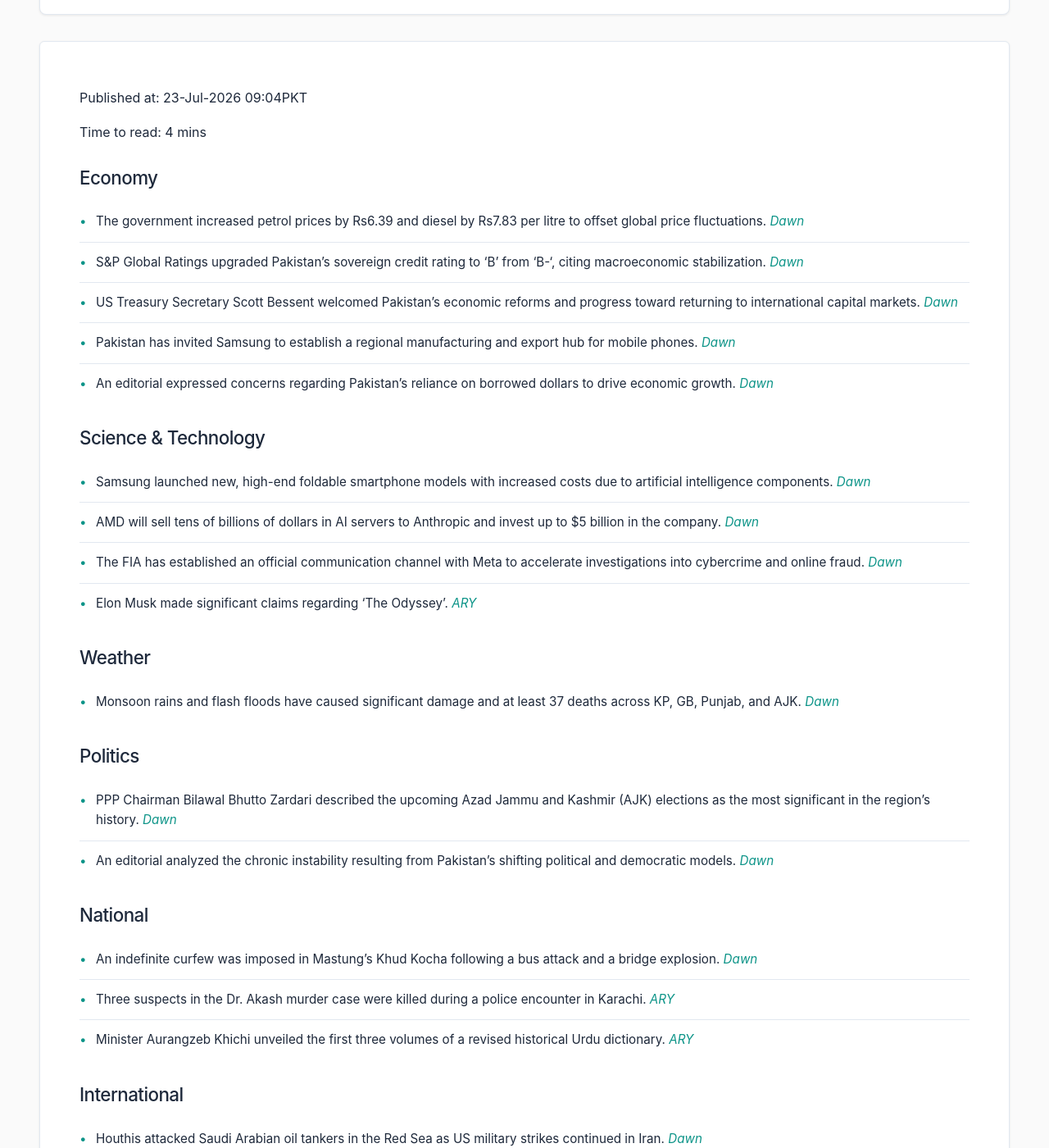
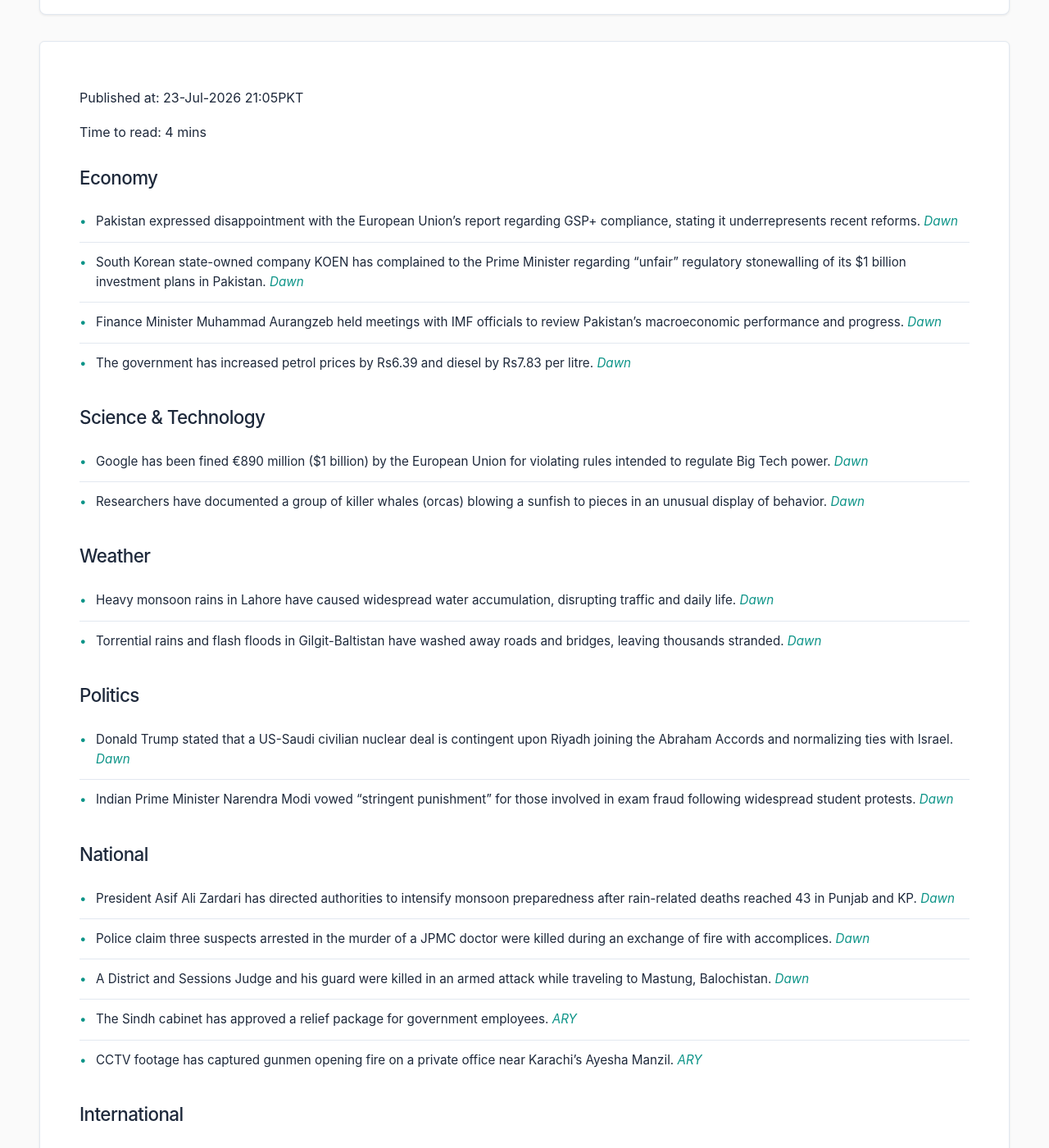
Before and after one commit to zsubzwary/news, a Jekyll site: the page built from en/index.md, in a window 1280 px wide and 1400 px high, scrolled down 209 px. Shown: the whole window at 82% size. Built offline with Jekyll 4.4.1, drawn with Linux system fonts in a browser that asks for light colours; some web fonts are replaced; comment, search, counter and statistics services are not loaded; some of the changed text lies outside the part shown.

Commit message:
DateTime; 2026-07-23T16:05:08.924Z

```diff
--- a/en/index.md
+++ b/en/index.md
@@ -4,49 +4,50 @@ title: Pakistan News Briefing
 lang: en
 ---
 
-Published at: 23-Jul-2026 09:04PKT
+Published at: 23-Jul-2026 21:05PKT
 
 Time to read: 4 mins
 
 ### Economy
-- The government increased petrol prices by Rs6.39 and diesel by Rs7.83 per litre to offset global price fluctuations. *[Dawn](https://www.dawn.com/news/2017573/govt-increases-petrol-price-by-rs639-diesel-by-rs783-per-litre)*
-- S&P Global Ratings upgraded Pakistan's sovereign credit rating to 'B' from 'B-', citing macroeconomic stabilization. *[Dawn](https://www.dawn.com/news/2017530/sampp-global-ratings-upgrades-pakistans-sovereign-credit-rating-to-b)*
-- US Treasury Secretary Scott Bessent welcomed Pakistan’s economic reforms and progress toward returning to international capital markets. *[Dawn](https://www.dawn.com/news/2017582/us-treasury-secretary-welcomes-pakistans-economic-reforms-return-to-capital-markets)*
-- Pakistan has invited Samsung to establish a regional manufacturing and export hub for mobile phones. *[Dawn](https://www.dawn.com/news/2017651/samsung-invited-to-make-pakistan-its-export-hub)*
-- An editorial expressed concerns regarding Pakistan's reliance on borrowed dollars to drive economic growth. *[Dawn](https://www.dawn.com/news/2017710/here-come-the-dollars)*
+- Pakistan expressed disappointment with the European Union's report regarding GSP+ compliance, stating it underrepresents recent reforms. *[Dawn](https://www.dawn.com/news/2017763/pakistan-disappointed-with-eu-report-on-gsp-compliance-issues-says-it-understates-reforms)*
+- South Korean state-owned company KOEN has complained to the Prime Minister regarding "unfair" regulatory stonewalling of its $1 billion investment plans in Pakistan. *[Dawn](https://www.dawn.com/news/2017816/koe23jl26)*
+- Finance Minister Muhammad Aurangzeb held meetings with IMF officials to review Pakistan's macroeconomic performance and progress. *[Dawn](https://www.dawn.com/news/2017749/finance-minister-reviews-pakistans-macroeconomic-performance-in-meeting-with-imf-officials)*
+- The government has increased petrol prices by Rs6.39 and diesel by Rs7.83 per litre. *[Dawn](https://www.dawn.com/news/2017573/govt-increases-petrol-price-by-rs639-diesel-by-rs783-per-litre)*
 
 ### Science & Technology
-- Samsung launched new, high-end foldable smartphone models with increased costs due to artificial intelligence components. *[Dawn](https://www.dawn.com/news/2017571/samsung-launches-new-more-expensive-foldable-smartphones)*
-- AMD will sell tens of billions of dollars in AI servers to Anthropic and invest up to $5 billion in the company. *[Dawn](https://www.dawn.com/news/2017572/amd-to-sell-anthropic-tens-of-billions-in-ai-servers-invest-up-to-5bn-in-startup)*
-- The FIA has established an official communication channel with Meta to accelerate investigations into cybercrime and online fraud. *[Dawn](https://www.dawn.com/news/2017659/fia-partners-with-meta-to-expedite-cybercrime-investigation)*
-- Elon Musk made significant claims regarding 'The Odyssey'. *[ARY](https://arynews.tv/elon-musk-makes-big-claim-about-the-odyssey)*
+- Google has been fined €890 million ($1 billion) by the European Union for violating rules intended to regulate Big Tech power. *[Dawn](https://www.dawn.com/news/2017814/google-hit-with-1bn-eu-fine-in-constructive-talks-to-avoid-more-penalties)*
+- Researchers have documented a group of killer whales (orcas) blowing a sunfish to pieces in an unusual display of behavior. *[Dawn](https://www.dawn.com/news/2017825/killer-whales-orcas-blow-fish-to-bits-for-fun-researchers-say)*
 
 ### Weather
-- Monsoon rains and flash floods have caused significant damage and at least 37 deaths across KP, GB, Punjab, and AJK. *[Dawn](https://www.dawn.com/news/2017677/rains-wreak-havoc-on-kp-gb-and-punjab-as-death-toll-rises-to-37)*
+- Heavy monsoon rains in Lahore have caused widespread water accumulation, disrupting traffic and daily life. *[Dawn](https://www.dawn.com/news/2017831/heavy-monsoon-rains-lash-lahore-disrupt-routine-life)*
+- Torrential rains and flash floods in Gilgit-Baltistan have washed away roads and bridges, leaving thousands stranded. *[Dawn](https://www.dawn.com/news/2017826/torrential-rains-disrupt-travel-across-gb-as-floods-wash-away-roads-bridges)*
 
 ### Politics
-- PPP Chairman Bilawal Bhutto Zardari described the upcoming Azad Jammu and Kashmir (AJK) elections as the most significant in the region's history. *[Dawn](https://www.dawn.com/news/2017539/ppp-chairman-calls-upcoming-ajk-elections-most-significant-in-history)*
-- An editorial analyzed the chronic instability resulting from Pakistan's shifting political and democratic models. *[Dawn](https://www.dawn.com/news/2017712/democratic-disconnect)*
+- Donald Trump stated that a US-Saudi civilian nuclear deal is contingent upon Riyadh joining the Abraham Accords and normalizing ties with Israel. *[Dawn](https://www.dawn.com/news/2017738/trump-says-us-saudi-nuclear-deal-subject-to-riyadh-joining-abraham-accords)*
+- Indian Prime Minister Narendra Modi vowed "stringent punishment" for those involved in exam fraud following widespread student protests. *[Dawn](https://www.dawn.com/news/2017750/modi-vows-punishment-for-exam-fraud-in-first-comments-on-indian-student-protests)*
 
 ### National
-- An indefinite curfew was imposed in Mastung’s Khud Kocha following a bus attack and a bridge explosion. *[Dawn](https://www.dawn.com/news/2017589/curfew-imposed-in-mastungs-khud-kocha-after-bus-attack-bridge-blast)*
-- Three suspects in the Dr. Akash murder case were killed during a police encounter in Karachi. *[ARY](https://arynews.tv/dr-akash-murder-three-suspects-killed-in-police-encounter)*
-- Minister Aurangzeb Khichi unveiled the first three volumes of a revised historical Urdu dictionary. *[ARY](https://arynews.tv/minister-aurangzeb-khichi-unveils-first-three-volumes-of-revised-historical-urdu-dictionary)*
+- President Asif Ali Zardari has directed authorities to intensify monsoon preparedness after rain-related deaths reached 43 in Punjab and KP. *[Dawn](https://www.dawn.com/news/2017746/authorities-told-to-step-up-monsoon-preparedness-as-rain-related-deaths-in-punjab-kp-reach-43)*
+- Police claim three suspects arrested in the murder of a JPMC doctor were killed during an exchange of fire with accomplices. *[Dawn](https://www.dawn.com/news/2017795/suspects-arrested-in-jpmc-doctor-murder-case-killed-in-exchange-of-fire-with-accomplices-police-claim)*
+- A District and Sessions Judge and his guard were killed in an armed attack while traveling to Mastung, Balochistan. *[Dawn](https://www.dawn.com/news/2017787/sessions-judge-his-guard-killed-after-vehicles-targeted-en-route-to-mastung)*
+- The Sindh cabinet has approved a relief package for government employees. *[ARY](https://arynews.tv/sindh-cabinet-approves-relief-package-for-government-employees)*
+- CCTV footage has captured gunmen opening fire on a private office near Karachi’s Ayesha Manzil. *[ARY](https://arynews.tv/karachi-ayesha-manzil-cctv-footage-july-23-2026)*
 
 ### International
-- Houthis attacked Saudi Arabian oil tankers in the Red Sea as US military strikes continued in Iran. *[Dawn](https://www.dawn.com/news/2017740/houthis-attack-saudi-tankers-in-red-sea-as-us-strikes-iran-for-12th-consecutive-day)*
-- The United States announced a civilian nuclear deal with Saudi Arabia, including non-proliferation safeguards. *[Dawn](https://www.dawn.com/news/2017738/us-announces-civilian-nuclear-deal-with-saudi-arabia-says-it-includes-non-proliferation-safeguards)*
-- Iranian President Pezeshkian called for strengthened Pakistan-Iran relations and increased unity among Muslim countries. *[Dawn](https://www.dawn.com/news/2017654/iranian-president-pezeshkian-calls-for-strengthening-pak-iran-relations)*
-- Pakistan expressed opposition to externally imposed solutions for Syria, advocating for a Syrian-led justice process. *[Dawn](https://www.dawn.com/news/2017641/pakistan-opposes-externally-imposed-solutions-for-syria)*
-- ICC member states are set to vote on whether to remove chief prosecutor Karim Khan following allegations of misconduct. *[Dawn](https://www.dawn.com/news/2017553/international-criminal-courts-members-to-vote-on-firing-prosecutor-khan-over-alleged-misconduct)*
-- The US House passed a $1 trillion defense bill despite concerns regarding Iran and Israel. *[ARY](https://arynews.tv/us-house-passes-1-trillion-defense-bill-despite-iran-israel-concerns)*
-- A US Senate panel approved a bill aimed at cracking down on Chinese vehicles. *[ARY](https://arynews.tv/us-senate-panel-approves-bill-to-crack-down-on-chinese-vehicles)*
-- Diplomatic efforts are underway to de-escalate Middle East tensions through high-level meetings between Iranian and Pakistani officials. *[Dawn](https://www.dawn.com/news/2017707/de-escalation-efforts)*
+- Deputy Prime Minister Ishaq Dar highlighted the Kashmir dispute and threats to Pakistan's water share at the ASEAN Regional Forum. *[Dawn](https://www.dawn.com/news/2017794/kashmir-iwt-among-key-global-challenges-threatening-peaceful-coexistence-dar-tells-asean-moot)*
+- Prime Minister Shehbaz Sharif condemned Houthi attacks on Saudi oil tankers in the Red Sea during a call with the Saudi Crown Prince. *[Dawn](https://www.dawn.com/news/2017781/pm-shehbaz-speaks-to-saudi-crown-prince-condemns-unacceptable-houthi-attack-on-vessels-in-red-sea)*
+- Tensions flared in the Middle East as Houthis attacked Saudi tankers and the US continued strikes in Iran. *[Dawn](https://www.dawn.com/news/2017740/houthis-attack-saudi-tankers-in-red-sea-as-us-strikes-iran-for-12th-consecutive-day)*
+- US military bases in the Middle East have become targets amid ongoing hostilities with Iran. *[Dawn](https://www.dawn.com/news/2017843/what-are-the-main-bases-housing-us-forces-in-the-middle-east)*
+- Pakistan rejected India's claims regarding the Indus Water Treaty (IWT) during a UN Security Council debate. *[Dawn](https://www.dawn.com/news/2017759/pakistan-hits-back-at-indias-attempt-to-distort-facts-says-holding-iwt-in-abeyance-simply-illegal)*
+- The US House of Representatives has voted to halt the war with Iran. *[ARY](https://arynews.tv/us-house-votes-to-halt-iran-war)*
+
+### Sports
+- The Pakistan cricket team is scheduled to tour England in May 2027 for a five-match ODI series. *[Dawn](https://www.dawn.com/news/2017790/pakistan-to-tour-england-next-year-for-5-match-odi-series)*
+- Pundits have warned of potential dressing room consequences if Lionel Messi and Cristiano Ronaldo were to ever team up. *[ARY](https://arynews.tv/messi-and-ronaldo-ever-team-up-pundit-dressing-room-consequences)*
+- India secured a victory over Zimbabwe, highlighted by a maiden half-century from Sooryavanshi. *[ARY](https://arynews.tv/sooryavanshi-hits-maiden-half-century-as-india-thump-zimbabwe)*
 
 ### Other
-- Unesco raised objections to restoration works at Rohtas Fort that may violate international heritage standards. *[Dawn](https://www.dawn.com/news/2017657/rohtas-fort-restoration-works-on-unesco-radar)*
-- A French modelling scout with ties to Jeffrey Epstein was found dead near Paris. *[Dawn](https://www.dawn.com/news/2017550/french-modelling-scout-with-links-to-epstein-found-dead)*
-- 'Harry Potter' fans received a magical surprise to celebrate the franchise's 25th anniversary. *[ARY](https://arynews.tv/harry-potter-fans-gets-magical-surprise-on-its-25th-anniversary)*
-- Selena Gomez celebrated two major milestones during a birthday trip to Italy. *[ARY](https://arynews.tv/selena-gomez-celebrates-two-milestones-during-birthday-getaway)*
-- Tom Holland shared details regarding a trick he mastered for his Spider-Man films. *[ARY](https://arynews.tv/tom-holland-shares-the-witty-spider-man-trick-he-mastered-for-the-big-screen)*
-- Kim Kardashian and Lewis Hamilton have reportedly taken their relationship to the next level. *[ARY](https://arynews.tv/kim-kardashian-and-lewis-hamilton-take-their-relationship-to-the-next-level)*
+- Elizabeth Olsen has addressed rumors regarding her potential return as Wanda in *Avengers: Doomsday*. *[ARY](https://arynews.tv/avengers-doomsday-is-wanda-coming-back-elizabeth-olsen-addresses-rumors)*
+- Kendall Jenner has sparked social media speculation regarding her relationship with Jacob Elordi. *[ARY](https://arynews.tv/kendall-jenner-sparks-jacob-elordi-adorable-social-media-companion)*
+- Cardi B has addressed viral rumors involving Maduka Okoye. *[ARY](https://arynews.tv/cardi-b-addresses-maduka-okoye-rumors-as-ex-girlfriend-drama-goes-viral)*
+- MI5 has been ordered to pay compensation to a former BBC journalist for the unlawful obtaining of phone data. *[ARY](https://arynews.tv/mi5-ordered-to-pay-compensation-to-former-bbc-journalist)*
```
